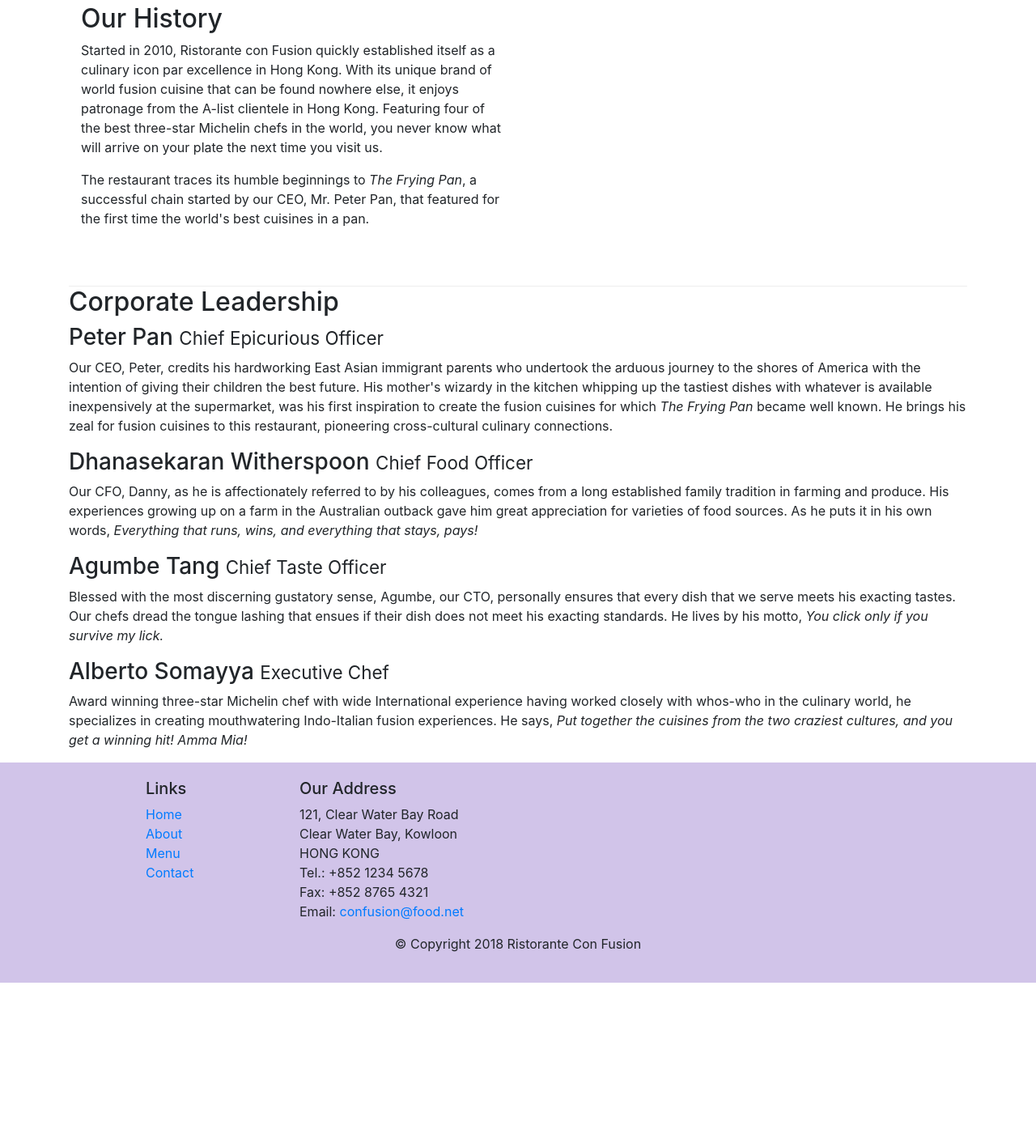
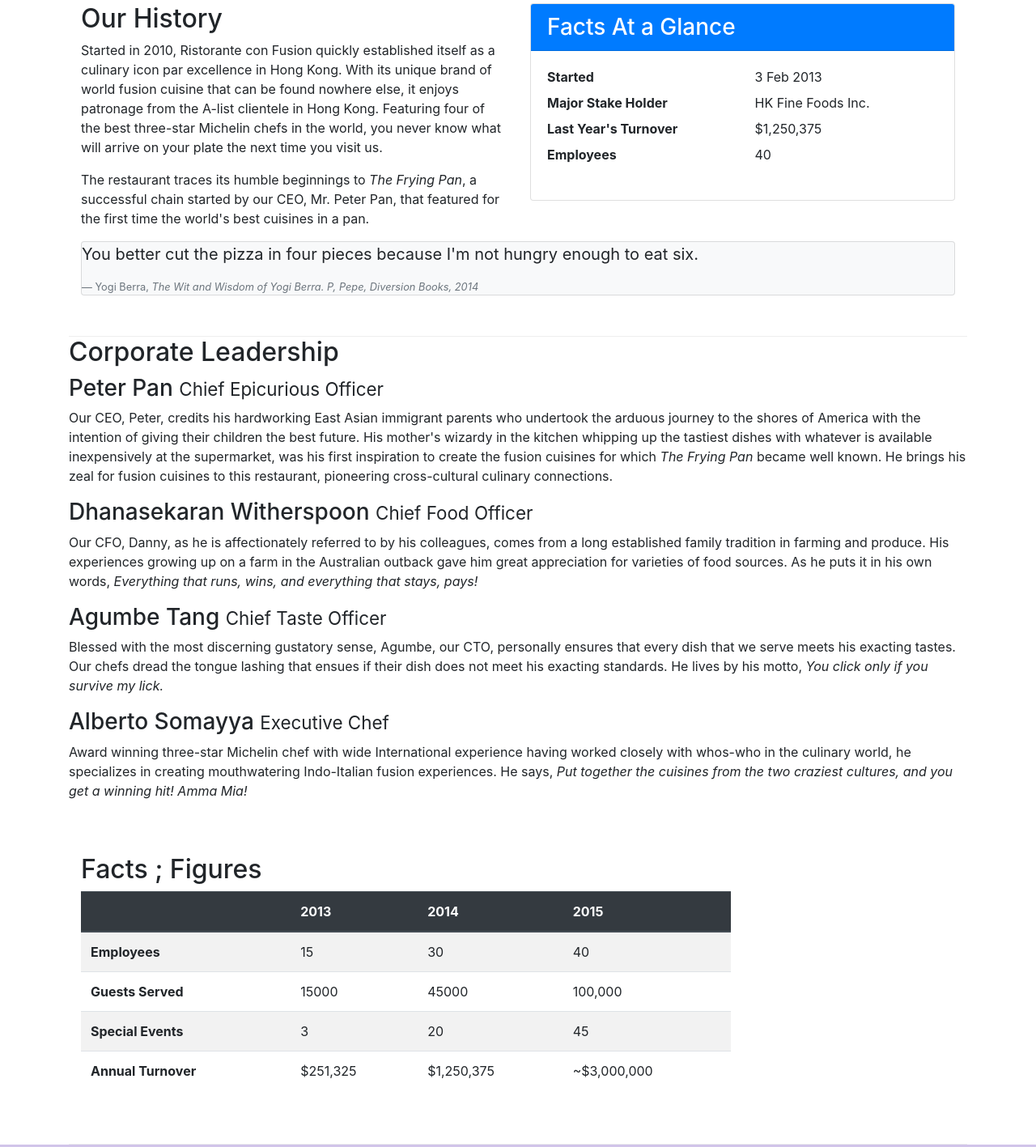
Before and after one commit to KItzepsillo/Bootstrap, a website: page aboutus.html in a window 1280 px wide. Shown: the part 511-1928 px from the top of the page at 81% size. Before the commit the page ends 1725 px from the top, so only its background shows below. Drawn offline with nearby package versions, Linux system fonts and the light colour scheme.

Commit message:
Tables and Cards

```diff
--- a/aboutus.html
+++ b/aboutus.html
@@ -24,10 +24,14 @@
             <a class="navbar-brand" href="./index.html">Ristorante Con Fusion</a>
             <div class="collapse navbar-collapse" id="Navbar">
                 <ul class="navbar-nav mr-auto">
-                    <li class="nav-item"><a class="nav-link" href="./index.html"><span class="fa fa-home fa-lg"></span>Home</a></li>
-                    <li class="nav-item active"><a class="nav-link" href="#"><span class="fa fa-info fa-lg"></span>About</a></li>
-                    <li class="nav-item"><a class="nav-link" href="#"><span class="fa fa-list fa-lg"></span>Menu</a></li>
-                    <li class="nav-item"><a class="nav-link" href="#"><span class="fa fa-address-card fa-lg"></span>Contact</a></li>
+                    <li class="nav-item"><a class="nav-link" href="./index.html"><span
+                                class="fa fa-home fa-lg"></span>Home</a></li>
+                    <li class="nav-item active"><a class="nav-link" href="#"><span
+                                class="fa fa-info fa-lg"></span>About</a></li>
+                    <li class="nav-item"><a class="nav-link" href="#"><span class="fa fa-list fa-lg"></span>Menu</a>
+                    </li>
+                    <li class="nav-item"><a class="nav-link" href="#"><span
+                                class="fa fa-address-card fa-lg"></span>Contact</a></li>
                 </ul>
             </div>
         </div>
@@ -38,7 +42,8 @@
             <div class="row row-header">
                 <div class="col-12 col-sm-6">
                     <h1>Ristorante con Fusion</h1>
-                    <p>We take inspiration from the World's best cuisines, and create a unique fusion experience. Our lipsmacking creations will tickle your culinary senses!</p>
+                    <p>We take inspiration from the World's best cuisines, and create a unique fusion experience. Our
+                        lipsmacking creations will tickle your culinary senses!</p>
                 </div>
                 <div class="col-12 col-sm">
                 </div>
@@ -61,10 +66,42 @@
         <div class="row row-content">
             <div class="col-sm-6">
                 <h2>Our History</h2>
-                <p>Started in 2010, Ristorante con Fusion quickly established itself as a culinary icon par excellence in Hong Kong. With its unique brand of world fusion cuisine that can be found nowhere else, it enjoys patronage from the A-list clientele in Hong Kong.  Featuring four of the best three-star Michelin chefs in the world, you never know what will arrive on your plate the next time you visit us.</p>
-                <p>The restaurant traces its humble beginnings to <em>The Frying Pan</em>, a successful chain started by our CEO, Mr. Peter Pan, that featured for the first time the world's best cuisines in a pan.</p>
+                <p>Started in 2010, Ristorante con Fusion quickly established itself as a culinary icon par excellence
+                    in Hong Kong. With its unique brand of world fusion cuisine that can be found nowhere else, it
+                    enjoys patronage from the A-list clientele in Hong Kong. Featuring four of the best three-star
+                    Michelin chefs in the world, you never know what will arrive on your plate the next time you visit
+                    us.</p>
+                <p>The restaurant traces its humble beginnings to <em>The Frying Pan</em>, a successful chain started by
+                    our CEO, Mr. Peter Pan, that featured for the first time the world's best cuisines in a pan.</p>
             </div>
-            <div class="col-12 col-sm">
+            <div class="col-sm">
+                <div class="card">
+                    <h3 class="card-header bg-primary text-white">Facts At a Glance</h3>
+                    <div class="card-body">
+                        <dl class="row">
+                            <dt class="col-6">Started</dt>
+                            <dd class="col-6">3 Feb 2013</dd>
+                            <dt class="col-6">Major Stake Holder</dt>
+                            <dd class="col-6">HK Fine Foods Inc.</dd>
+                            <dt class="col-6">Last Year's Turnover</dt>
+                            <dd class="col-6">$1,250,375</dd>
+                            <dt class="col-6">Employees</dt>
+                            <dd class="col-6">40</dd>
+                        </dl>
+                        </dl>
+                    </div>
+                </div>
+            </div>
+            <div class="col-12">
+                <div class="card card-bpdu bg-light">
+                    <blockquote class="blockquote">
+                        <p class="mb-0">You better cut the pizza in four pieces because I'm not hungry enough to eat six.</p>
+                    </blockquote>
+                    <footer class="blockquote-footer">Yogi Berra,
+                        <cite title="Source Title">The Wit and Wisdom of Yogi Berra. P, Pepe, Diversion Books, 2014
+                        </cite>
+                    </footer>
+                </div>
             </div>
         </div>
 
@@ -73,16 +110,75 @@
             <div class="col">
                 <h2>Corporate Leadership</h2>
                 <h3>Peter Pan <small>Chief Epicurious Officer</small></h3>
-                <p class="d-none d-sm-block">Our CEO, Peter, credits his hardworking East Asian immigrant parents who undertook the arduous journey to the shores of America with the intention of giving their children the best future. His mother's wizardy in the kitchen whipping up the tastiest dishes with whatever is available inexpensively at the supermarket, was his first inspiration to create the fusion cuisines for which <em>The Frying Pan</em> became well known. He brings his zeal for fusion cuisines to this restaurant, pioneering cross-cultural culinary connections.</p>
+                <p class="d-none d-sm-block">Our CEO, Peter, credits his hardworking East Asian immigrant parents who
+                    undertook the arduous journey to the shores of America with the intention of giving their children
+                    the best future. His mother's wizardy in the kitchen whipping up the tastiest dishes with whatever
+                    is available inexpensively at the supermarket, was his first inspiration to create the fusion
+                    cuisines for which <em>The Frying Pan</em> became well known. He brings his zeal for fusion cuisines
+                    to this restaurant, pioneering cross-cultural culinary connections.</p>
                 <h3>Dhanasekaran Witherspoon <small>Chief Food Officer</small></h3>
-                <p class="d-none d-sm-block">Our CFO, Danny, as he is affectionately referred to by his colleagues, comes from a long established family tradition in farming and produce. His experiences growing up on a farm in the Australian outback gave him great appreciation for varieties of food sources. As he puts it in his own words, <em>Everything that runs, wins, and everything that stays, pays!</em></p>
+                <p class="d-none d-sm-block">Our CFO, Danny, as he is affectionately referred to by his colleagues,
+                    comes from a long established family tradition in farming and produce. His experiences growing up on
+                    a farm in the Australian outback gave him great appreciation for varieties of food sources. As he
+                    puts it in his own words, <em>Everything that runs, wins, and everything that stays, pays!</em></p>
                 <h3>Agumbe Tang <small>Chief Taste Officer</small></h3>
-                <p class="d-none d-sm-block">Blessed with the most discerning gustatory sense, Agumbe, our CTO, personally ensures that every dish that we serve meets his exacting tastes. Our chefs dread the tongue lashing that ensues if their dish does not meet his exacting standards. He lives by his motto, <em>You click only if you survive my lick.</em></p>
+                <p class="d-none d-sm-block">Blessed with the most discerning gustatory sense, Agumbe, our CTO,
+                    personally ensures that every dish that we serve meets his exacting tastes. Our chefs dread the
+                    tongue lashing that ensues if their dish does not meet his exacting standards. He lives by his
+                    motto, <em>You click only if you survive my lick.</em></p>
                 <h3>Alberto Somayya <small>Executive Chef</small></h3>
-                <p class="d-none d-sm-block">Award winning three-star Michelin chef with wide International experience having worked closely with whos-who in the culinary world, he specializes in creating mouthwatering Indo-Italian fusion experiences. He says, <em>Put together the cuisines from the two craziest cultures, and you get a winning hit! Amma Mia!</em></p>
+                <p class="d-none d-sm-block">Award winning three-star Michelin chef with wide International experience
+                    having worked closely with whos-who in the culinary world, he specializes in creating mouthwatering
+                    Indo-Italian fusion experiences. He says, <em>Put together the cuisines from the two craziest
+                        cultures, and you get a winning hit! Amma Mia!</em></p>
             </div>
         </div>
+        <div class="row row-content">
+            <div class="col-12 col-sm-9">
+                <h2>Facts ; Figures</h2>
+                <div class="table-responsive">
+                    <table class="table table-striped">
+                        <thead class="thead-dark">
+                            <tr>
+                                <th>&nbsp;</th>
+                                <th>2013</th>
+                                <th>2014</th>
+                                <th>2015</th>
+                            </tr>
+                        </thead>
+                        <tbody>
+                            <tr>
+                                <th>Employees</th>
+                                <td>15</td>
+                                <td>30</td>
+                                <td>40</td>
+                            </tr>
+                            <tr>
+                                <th>Guests Served</th>
+                                <td>15000</td>
+                                <td>45000</td>
+                                <td>100,000</td>
+                            </tr>
+                            <tr>
+                                <th>Special Events</th>
+                                <td>3</td>
+                                <td>20</td>
+                                <td>45</td>
+                            </tr>
+                            <tr>
+                                <th>Annual Turnover</th>
+                                <td>$251,325</td>
+                                <td>$1,250,375</td>
+                                <td>~$3,000,000</td>
+                            </tr>
+                        </tbody>
+                    </table>
+                </div>
+            </div>
+            <div class="col-12 col-sm-3">
 
+            </div>
+        </div>
     </div>
 
     <footer class="footer">
@@ -110,11 +206,16 @@
                 </div>
                 <div class="col-12 col-sm-4 align-self-center">
                     <div class="text-center">
-                        <a class="btn btn-social-icon btn-google" href="http://google.com/+"><i class="fa fa-google-plus fa-lg"></i></a>
-                        <a class="btn btn-social-icon btn-facebook" href="http://www.facebook.com/profile.php?id="><i class="fa fa-facebook fa-lg"></i></a>
-                        <a class="btn btn-social-icon btn-linkedin" href="http://www.linkedin.com/in/"><i class="fa fa-linkedin fa-lg"></i></a>
-                        <a class="btn btn-social-icon btn-twitter" href="http://twitter.com/"><i class="fa fa-twitter fa-lg"></i></a>
-                        <a class="btn btn-social-icon btn-google" href="http://youtube.com/"><i class="fa fa-youtube fa-lg"></i></a>
+                        <a class="btn btn-social-icon btn-google" href="http://google.com/+"><i
+                                class="fa fa-google-plus fa-lg"></i></a>
+                        <a class="btn btn-social-icon btn-facebook" href="http://www.facebook.com/profile.php?id="><i
+                                class="fa fa-facebook fa-lg"></i></a>
+                        <a class="btn btn-social-icon btn-linkedin" href="http://www.linkedin.com/in/"><i
+                                class="fa fa-linkedin fa-lg"></i></a>
+                        <a class="btn btn-social-icon btn-twitter" href="http://twitter.com/"><i
+                                class="fa fa-twitter fa-lg"></i></a>
+                        <a class="btn btn-social-icon btn-google" href="http://youtube.com/"><i
+                                class="fa fa-youtube fa-lg"></i></a>
                         <a class="btn btn-social-icon" href="mailto:"><i class="fa fa-envelope-o fa-lg"></i></a>
                     </div>
                 </div>
```
Lines whose indentation alone changed are shown as unchanged.
